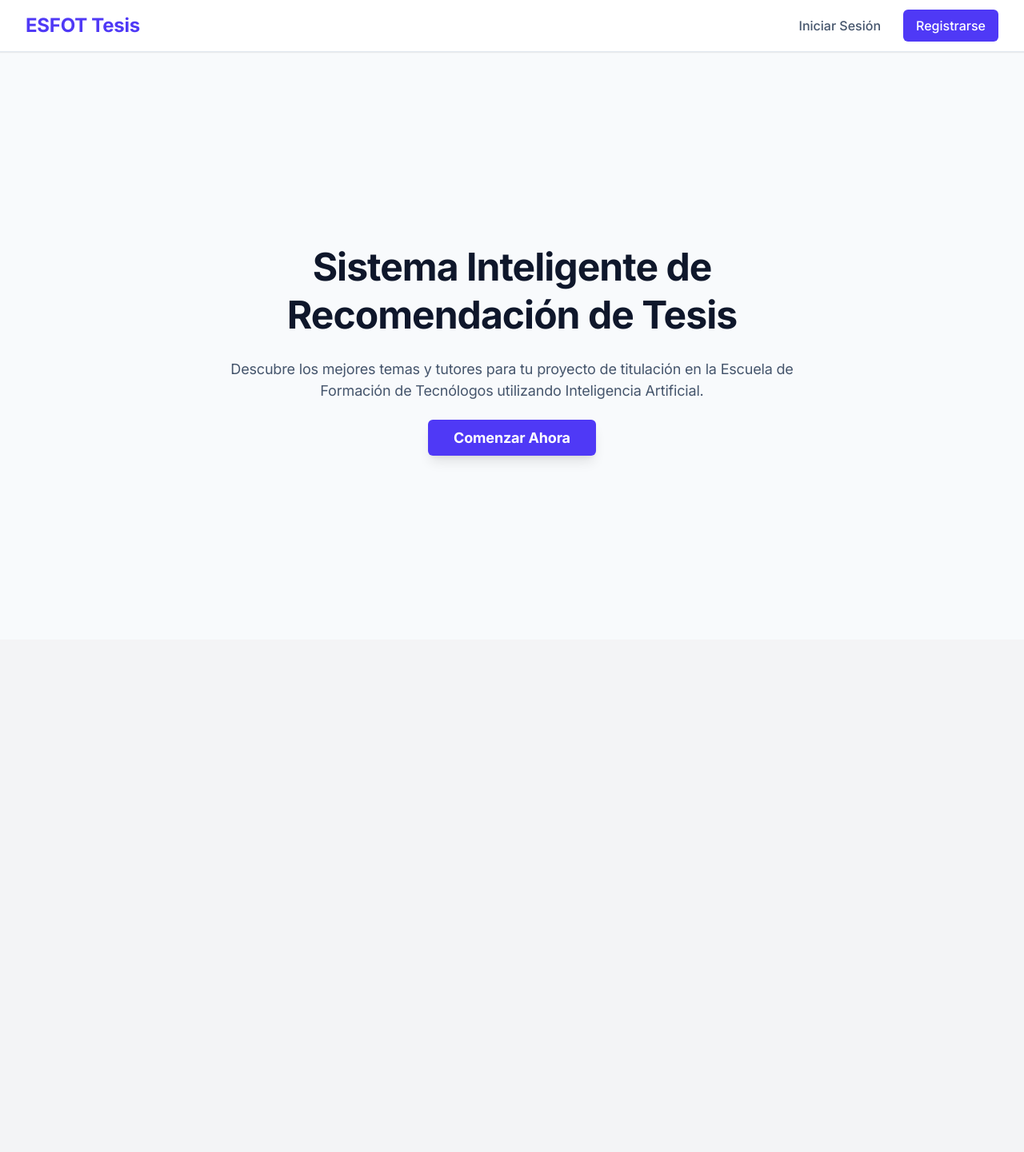
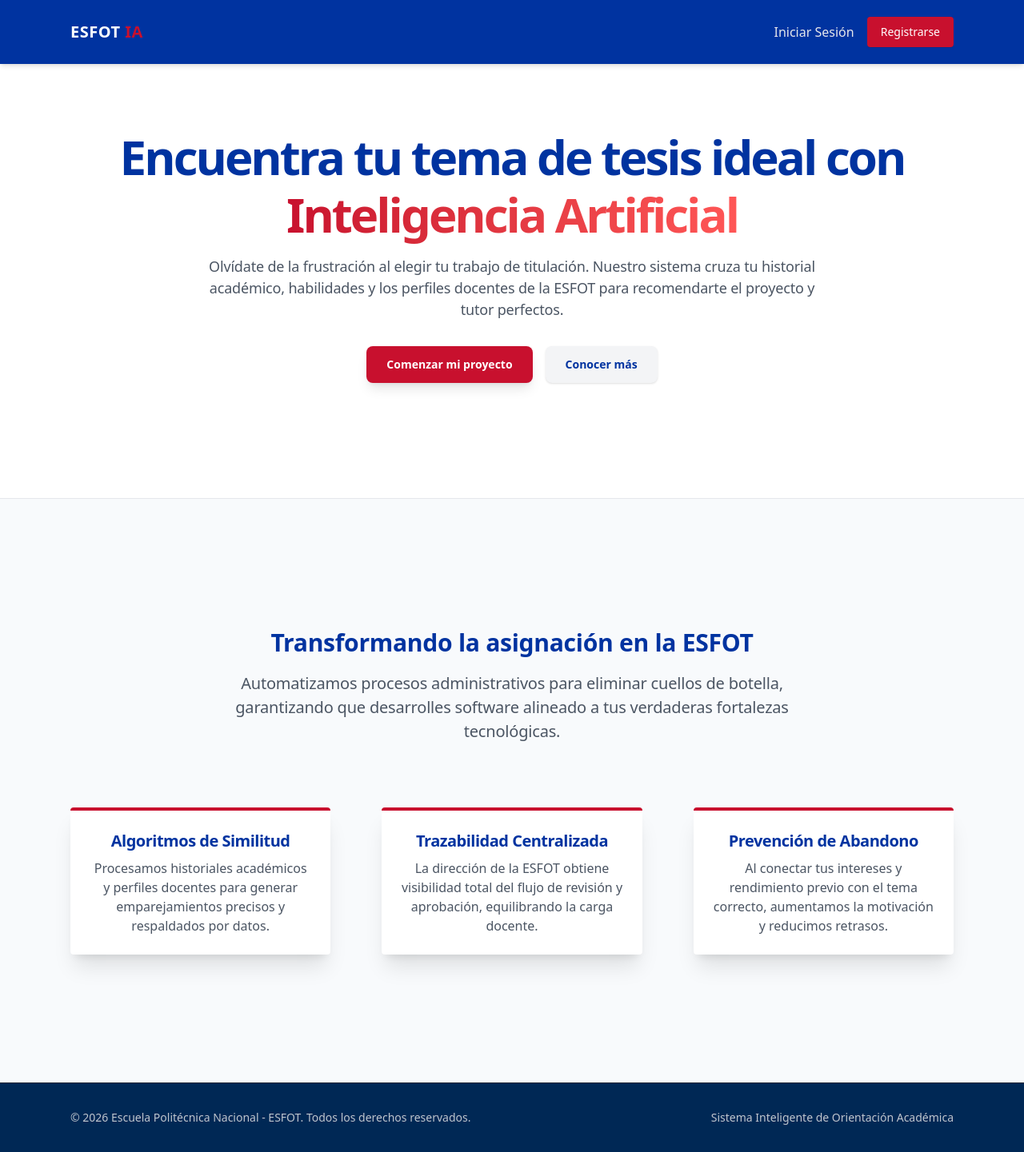
Before and after one commit to michael-epn/proyecto-tesis, a React (Vite) app in the folder frontend/: page /#/auth/confirmar/1 in a window 1280 px wide. Shown: the whole page at 80% size. Before the commit the page ends 800 px from the top, so only its background shows below. Built offline with nearby package versions, Linux system fonts and the light colour scheme; no server answers.

Commit message:
cambios en el landing frontend

```diff
--- a/frontend/src/pages/Landing.jsx
+++ b/frontend/src/pages/Landing.jsx
@@ -1,77 +1,21 @@
-import { Link } from 'react-router-dom';
-import { useAuthStore } from '../store/authStore';
+import React from 'react';
+import Header from '../partials/Landing/Header';
+import Hero from '../partials/Landing/Hero';
+import Features from '../partials/Landing/Features';
+import Footer from '../partials/Landing/Footer';
 
-const Landing = () => {
-  const isAuthenticated = useAuthStore((state) => state.isAuthenticated);
-  const rol = useAuthStore((state) => state.rol);
-  const user = useAuthStore((state) => state.user);
+
+function Landing() {
   return (
-    <div className="min-h-screen flex flex-col bg-slate-50">
-      {/* Header */}
-      <header className="bg-white shadow-sm border-b border-slate-200">
-        <div className="max-w-7xl mx-auto px-4 sm:px-6 lg:px-8">
-          <div className="flex justify-between items-center h-16">
-            <div className="flex-shrink-0 flex items-center">
-              <span className="text-2xl font-bold text-indigo-600">ESFOT Tesis</span>
-            </div>
-
-            <div className="flex space-x-4">
-              {isAuthenticated ? (
-                <div className="flex items-center space-x-4">
-                  <span className="text-sm text-slate-500 hidden sm:block">
-                    Hola, {user?.nombre || 'Usuario'}
-                  </span>
-                  <Link
-                    to={`/${rol}`}
-                    className="bg-indigo-600 text-white hover:bg-indigo-700 font-medium px-4 py-2 rounded-md transition-colors"
-                  >
-                    Ir a mi Panel
-                  </Link>
-                </div>
-              ) : (
-                <>
-                  <Link
-                    to="/auth/login"
-                    className="text-slate-600 hover:text-indigo-600 font-medium px-3 py-2 transition-colors"
-                  >
-                    Iniciar Sesión
-                  </Link>
-                  <Link
-                    to="/auth/registro"
-                    className="bg-indigo-600 text-white hover:bg-indigo-700 font-medium px-4 py-2 rounded-md transition-colors"
-                  >
-                    Registrarse
-                  </Link>
-                </>
-              )}
-            </div>
-          </div>
-        </div>
-      </header>
-
-      {/* Hero Section */}
-      <main className="flex-grow flex items-center justify-center">
-        <div className="text-center px-4 max-w-3xl">
-          <h1 className="text-5xl font-extrabold text-slate-900 mb-6">
-            Sistema Inteligente de Recomendación de Tesis
-          </h1>
-          <p className="text-lg text-slate-600 mb-8">
-            Descubre los mejores temas y tutores para tu proyecto de titulación en la
-            Escuela de Formación de Tecnólogos utilizando Inteligencia Artificial.
-          </p>
-
-          {!isAuthenticated && (
-            <Link
-              to="/auth/registro"
-              className="bg-indigo-600 text-white font-bold text-lg px-8 py-3 rounded-md hover:bg-indigo-700 transition-colors shadow-lg"
-            >
-              Comenzar Ahora
-            </Link>
-          )}
-        </div>
+    <div className="flex flex-col min-h-screen bg-slate-50 font-sans">
+      <Header />
+      <main className="flex-grow">
+        <Hero />
+        <Features />
       </main>
+      <Footer />
     </div>
   );
-};
+}
 
 export default Landing;
--- /dev/null
+++ b/frontend/src/partials/Landing/Features.jsx
@@ -0,0 +1,47 @@
+import React from 'react';
+
+function Features() {
+  return (
+    <section id="solucion" className="relative bg-slate-50 py-12 md:py-20 border-t border-gray-200">
+      <div className="max-w-6xl mx-auto px-4 sm:px-6">
+        <div className="py-12 md:py-20">
+
+          <div className="max-w-3xl mx-auto text-center pb-12 md:pb-20">
+            <h2 className="text-3xl font-bold text-[#0033A0] mb-4">Transformando la asignación en la ESFOT</h2>
+            <p className="text-xl text-gray-600">
+              Automatizamos procesos administrativos para eliminar cuellos de botella, garantizando que desarrolles software alineado a tus verdaderas fortalezas tecnológicas.
+            </p>
+          </div>
+
+          <div className="grid gap-8 md:grid-cols-3 lg:gap-16 items-start">
+            {/* Feature 1 */}
+            <div className="flex flex-col items-center p-6 bg-white rounded shadow-xl border-t-4 border-[#C8102E]">
+              <h4 className="text-xl font-bold leading-snug tracking-tight mb-2 text-[#0033A0]">Algoritmos de Similitud</h4>
+              <p className="text-gray-600 text-center">
+                Procesamos historiales académicos y perfiles docentes para generar emparejamientos precisos y respaldados por datos.
+              </p>
+            </div>
+
+            {/* Feature 2 */}
+            <div className="flex flex-col items-center p-6 bg-white rounded shadow-xl border-t-4 border-[#C8102E]">
+              <h4 className="text-xl font-bold leading-snug tracking-tight mb-2 text-[#0033A0]">Trazabilidad Centralizada</h4>
+              <p className="text-gray-600 text-center">
+                La dirección de la ESFOT obtiene visibilidad total del flujo de revisión y aprobación, equilibrando la carga docente.
+              </p>
+            </div>
+
+            {/* Feature 3 */}
+            <div className="flex flex-col items-center p-6 bg-white rounded shadow-xl border-t-4 border-[#C8102E]">
+              <h4 className="text-xl font-bold leading-snug tracking-tight mb-2 text-[#0033A0]">Prevención de Abandono</h4>
+              <p className="text-gray-600 text-center">
+                Al conectar tus intereses y rendimiento previo con el tema correcto, aumentamos la motivación y reducimos retrasos.
+              </p>
+            </div>
+          </div>
+        </div>
+      </div>
+    </section>
+  );
+}
+
+export default Features;
--- /dev/null
+++ b/frontend/src/partials/Landing/Footer.jsx
@@ -0,0 +1,20 @@
+import React from 'react';
+
+function Footer() {
+  return (
+    <footer className="bg-[#002855] text-gray-300 py-8 border-t border-gray-800">
+      <div className="max-w-6xl mx-auto px-4 sm:px-6">
+        <div className="flex flex-col md:flex-row justify-between items-center">
+          <div className="mb-4 md:mb-0 text-sm">
+            &copy; {new Date().getFullYear()} Escuela Politécnica Nacional - ESFOT. Todos los derechos reservados.
+          </div>
+          <div className="text-sm">
+            Sistema Inteligente de Orientación Académica
+          </div>
+        </div>
+      </div>
+    </footer>
+  );
+}
+
+export default Footer;
--- /dev/null
+++ b/frontend/src/partials/Landing/Header.jsx
@@ -0,0 +1,37 @@
+import React from 'react';
+import { Link } from 'react-router-dom';
+
+function Header() {
+  return (
+    <header className="fixed w-full z-30 bg-[#0033A0] shadow-md transition-all duration-300">
+      <div className="max-w-6xl mx-auto px-5 sm:px-6">
+        <div className="flex items-center justify-between h-16 md:h-20">
+          {/* Logo / Título */}
+          <div className="shrink-0 mr-4">
+            <Link to="/" className="block text-white font-bold text-xl tracking-wide">
+              ESFOT <span className="text-[#C8102E]">IA</span>
+            </Link>
+          </div>
+
+          {/* Navegación Derecha */}
+          <nav className="flex grow justify-end">
+            <ul className="flex grow justify-end flex-wrap items-center space-x-4">
+              <li>
+                <Link to="/login" className="text-gray-200 hover:text-white transition duration-150 ease-in-out font-medium">
+                  Iniciar Sesión
+                </Link>
+              </li>
+              <li>
+                <Link to="/registro" className="btn-sm text-white bg-[#C8102E] hover:bg-red-800 px-4 py-2 rounded shadow transition duration-150 ease-in-out">
+                  Registrarse
+                </Link>
+              </li>
+            </ul>
+          </nav>
+        </div>
+      </div>
+    </header>
+  );
+}
+
+export default Header;
--- /dev/null
+++ b/frontend/src/partials/Landing/Hero.jsx
@@ -0,0 +1,35 @@
+import React from 'react';
+import { Link } from 'react-router-dom';
+
+function Hero() {
+  return (
+    <section className="relative pt-32 pb-12 md:pt-40 md:pb-20 bg-white">
+      <div className="max-w-6xl mx-auto px-4 sm:px-6 relative">
+        <div className="text-center pb-12 md:pb-16">
+          <h1 className="text-4xl md:text-6xl font-extrabold leading-tighter tracking-tighter mb-4 text-[#0033A0]">
+            Encuentra tu tema de tesis ideal con <span className="bg-clip-text text-transparent bg-gradient-to-r from-[#C8102E] to-red-500">Inteligencia Artificial</span>
+          </h1>
+          <div className="max-w-3xl mx-auto">
+            <p className="text-lg text-gray-600 mb-8">
+              Olvídate de la frustración al elegir tu trabajo de titulación. Nuestro sistema cruza tu historial académico, habilidades y los perfiles docentes de la ESFOT para recomendarte el proyecto y tutor perfectos.
+            </p>
+            <div className="max-w-xs mx-auto sm:max-w-none sm:flex sm:justify-center">
+              <div>
+                <Link to="/registro" className="btn text-white bg-[#C8102E] hover:bg-red-800 w-full mb-4 sm:w-auto sm:mb-0 sm:mr-4 px-6 py-3 rounded-lg shadow-lg font-semibold transition-all">
+                  Comenzar mi proyecto
+                </Link>
+              </div>
+              <div>
+                <a href="#solucion" className="btn text-[#0033A0] bg-gray-100 hover:bg-gray-200 w-full sm:w-auto px-6 py-3 rounded-lg shadow font-semibold transition-all">
+                  Conocer más
+                </a>
+              </div>
+            </div>
+          </div>
+        </div>
+      </div>
+    </section>
+  );
+}
+
+export default Hero;
```
